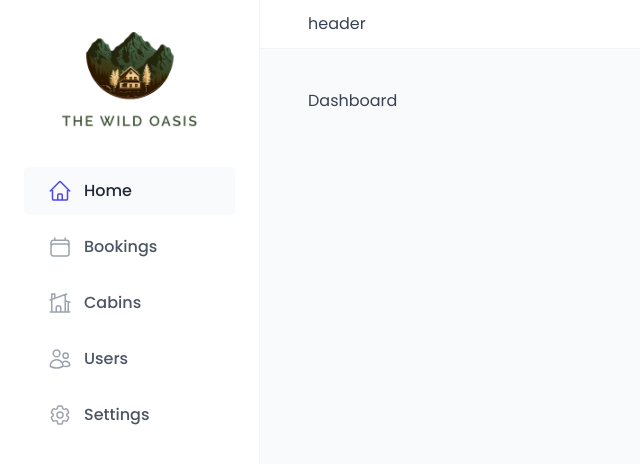
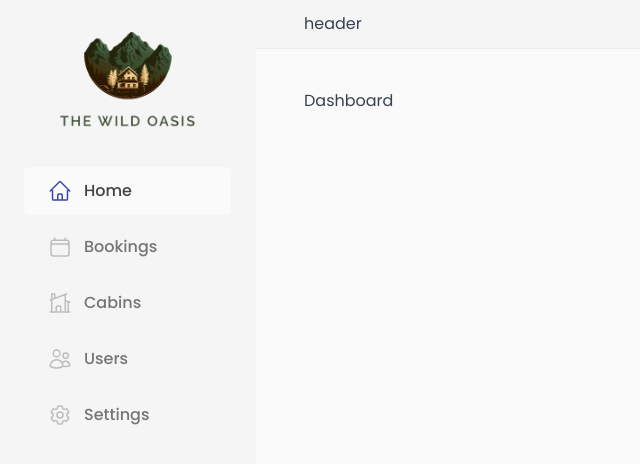
Before and after one commit to AvishekThapa1997/cabin-booking, a React (Vite) app: page /dashboard in a window 1280 px wide. Shown: the top 464 px of the page, without its empty margins (0-640 px from the left). Built offline with nearby package versions, Linux system fonts and the light colour scheme; a web font is replaced by a local one.

Commit message:
app layout migrated to material ui

```diff
--- a/package.json
+++ b/package.json
@@ -10,6 +10,9 @@
     "preview": "vite preview"
   },
   "dependencies": {
+    "@emotion/react": "^11.11.1",
+    "@emotion/styled": "^11.11.0",
+    "@mui/material": "^5.14.0",
     "@tanstack/react-query": "^4.29.25",
     "react": "^18.2.0",
     "react-dom": "^18.2.0",
--- a/src/App.jsx
+++ b/src/App.jsx
@@ -12,7 +12,8 @@ import Account from './pages/Account';
 import Login from './pages/Login';
 import PageNotFound from './pages/PageNotFound';
 import AppLayout from './ui/AppLayout';
-import GlobalStyle from './styles/GlobalStyle';
+import './styles/index.css';
+
 const routes = createBrowserRouter([
   {
     path: '/',
@@ -66,7 +67,6 @@ const routes = createBrowserRouter([
 function App() {
   return (
     <>
-      <GlobalStyle />
       <RouterProvider router={routes} />
     </>
   );
--- a/src/ui/AppLayout.jsx
+++ b/src/ui/AppLayout.jsx
@@ -3,23 +3,33 @@ import { Outlet } from 'react-router-dom';
 import Header from './Header';
 import Sidebar from './Sidebar';
 import Main from './Main';
-import { styled } from 'styled-components';
-
-const StyledAppLayout = styled.div`
-  display: grid;
-  height: 100dvh;
-  grid-template-columns: 26rem 1fr;
-  grid-template-rows: auto 1fr;
-`;
+import { Grid, Stack } from '@mui/material';
 
 export default function AppLayout() {
   return (
-    <StyledAppLayout>
-      <Header />
-      <Sidebar />
-      <Main>
-        <Outlet />
-      </Main>
-    </StyledAppLayout>
+    <Grid
+      container
+      columns={5}
+      height='100dvh'
+    >
+      <Grid
+        item
+        xs={1}
+      >
+        <Sidebar />
+      </Grid>
+      <Grid
+        item
+        xs={4}
+        width='100%'
+      >
+        <Stack height='100%'>
+          <Header />
+          <Main>
+            <Outlet />
+          </Main>
+        </Stack>
+      </Grid>
+    </Grid>
   );
 }
--- a/src/ui/Header.jsx
+++ b/src/ui/Header.jsx
@@ -1,11 +1,15 @@
-import { styled } from 'styled-components';
-
-const StyledHeader = styled.header`
-  background-color: var(--color-grey-0);
-  padding: 1.2rem 4.8rem;
-  border-bottom: 1px solid var(--color-grey-100);
-`;
+import { colors, Box } from '@mui/material';
 
 export default function Header() {
-  return <StyledHeader>header</StyledHeader>;
+  return (
+    <Box
+      component='header'
+      bgcolor={colors.grey[100]}
+      py='1.2rem'
+      px='4.8rem'
+      borderBottom={`1px solid ${colors.grey[200]}`}
+    >
+      header
+    </Box>
+  );
 }
--- a/src/ui/Logo.jsx
+++ b/src/ui/Logo.jsx
@@ -1,19 +1,19 @@
-import styled from "styled-components";
+import { styled } from '@mui/material';
+import { Box } from '@mui/material';
 
-const StyledLogo = styled.div`
-  text-align: center;
-`;
-
-const Img = styled.img`
+const Img = styled('img')`
   height: 9.6rem;
   width: auto;
 `;
 
 function Logo() {
   return (
-    <StyledLogo>
-      <Img src="/logo-light.png" alt="Logo" />
-    </StyledLogo>
+    <Box textAlign='center'>
+      <Img
+        src='/logo-light.png'
+        alt='Logo'
+      />
+    </Box>
   );
 }
 
--- a/src/ui/Main.jsx
+++ b/src/ui/Main.jsx
@@ -1,8 +1,18 @@
-import { styled } from 'styled-components';
+import { colors, Box } from '@mui/material';
 
-const Main = styled.main`
-  background-color: var(--color-grey-50);
-  padding: 4rem 4.8rem 6.4rem;
-`;
+function Main({ children }) {
+  return (
+    <Box
+      component='main'
+      px='4.8rem'
+      pt='4rem'
+      pb='6.4rem'
+      bgcolor={colors.grey[50]}
+      flexGrow={1}
+    >
+      {children}
+    </Box>
+  );
+}
 
 export default Main;
--- a/src/ui/MainNav.jsx
+++ b/src/ui/MainNav.jsx
@@ -6,53 +6,42 @@ import {
   HiOutlineUsers,
   HiOutlineCog6Tooth,
 } from 'react-icons/hi2';
-import styled from 'styled-components';
+import { colors, styled } from '@mui/material';
 
-const NavList = styled.ul`
-  display: flex;
-  flex-direction: column;
-  gap: 0.8rem;
-`;
+const NavList = styled('ul')({
+  display: 'flex',
+  flexDirection: 'column',
+  gap: '0.8rem',
+});
 
-const StyledNavLink = styled(NavLink)`
-  text-transform: capitalize;
-  &:link,
-  &:visited {
-    display: flex;
-    align-items: center;
-    gap: 1.2rem;
+const StyledNavLink = styled(NavLink)({
+  textTransform: 'capitalize',
+  '&:link,&:visited': {
+    display: 'flex',
+    alignItems: 'center',
+    gap: '1.2rem',
+    color: colors.grey[600],
+    fontSize: '1.6rem',
+    fontWeight: 500,
+    padding: '1.2rem 2.4rem',
+    transition: 'all 0.3s',
+  },
+  '&:hover,&:active,&.active:link,&.active:visited': {
+    color: colors.grey[800],
+    backgroundColor: colors.grey[50],
+    borderRadius: '0.5rem',
+  },
+  '& svg': {
+    width: '2.4rem',
+    height: '2.4rem',
+    color: colors.grey[400],
+    transition: 'all 0.3s',
+  },
+  '&:hover svg,&:active svg, &.active:link svg,&.active:visited svg': {
+    color: colors.indigo[600],
+  },
+});
 
-    color: var(--color-grey-600);
-    font-size: 1.6rem;
-    font-weight: 500;
-    padding: 1.2rem 2.4rem;
-    transition: all 0.3s;
-  }
-
-  /* This works because react-router places the active class on the active NavLink */
-  &:hover,
-  &:active,
-  &.active:link,
-  &.active:visited {
-    color: var(--color-grey-800);
-    background-color: var(--color-grey-50);
-    border-radius: var(--border-radius-sm);
-  }
-
-  & svg {
-    width: 2.4rem;
-    height: 2.4rem;
-    color: var(--color-grey-400);
-    transition: all 0.3s;
-  }
-
-  &:hover svg,
-  &:active svg,
-  &.active:link svg,
-  &.active:visited svg {
-    color: var(--color-brand-600);
-  }
-`;
 export default function MainNav() {
   return (
     <nav>
--- a/src/ui/Sidebar.jsx
+++ b/src/ui/Sidebar.jsx
@@ -1,23 +1,21 @@
 import React from 'react';
-import { styled } from 'styled-components';
 import MainNav from './MainNav';
 import Logo from './Logo';
-
-const StyledSidebar = styled.aside`
-  background-color: var(--color-grey-0);
-  padding: 3.2rem 2.4rem;
-  border-right: 1px solid var(--color-grey-100);
-  grid-row: 1/-1;
-  display: flex;
-  flex-direction: column;
-  gap: 3.2rem;
-`;
+import { Stack, colors } from '@mui/material';
 
 export default function Sidebar() {
   return (
-    <StyledSidebar>
+    <Stack
+      component='aside'
+      bgcolor={colors.grey[100]}
+      height='100%'
+      py='3.2rem'
+      px='2.4rem'
+      borderRight={`1px solid ${colors.grey[100]}`}
+      spacing='3.2rem'
+    >
       <Logo />
       <MainNav />
-    </StyledSidebar>
+    </Stack>
   );
 }
```
Also changed, not shown: 1 other file (tests, documents, lock files or other folders).
